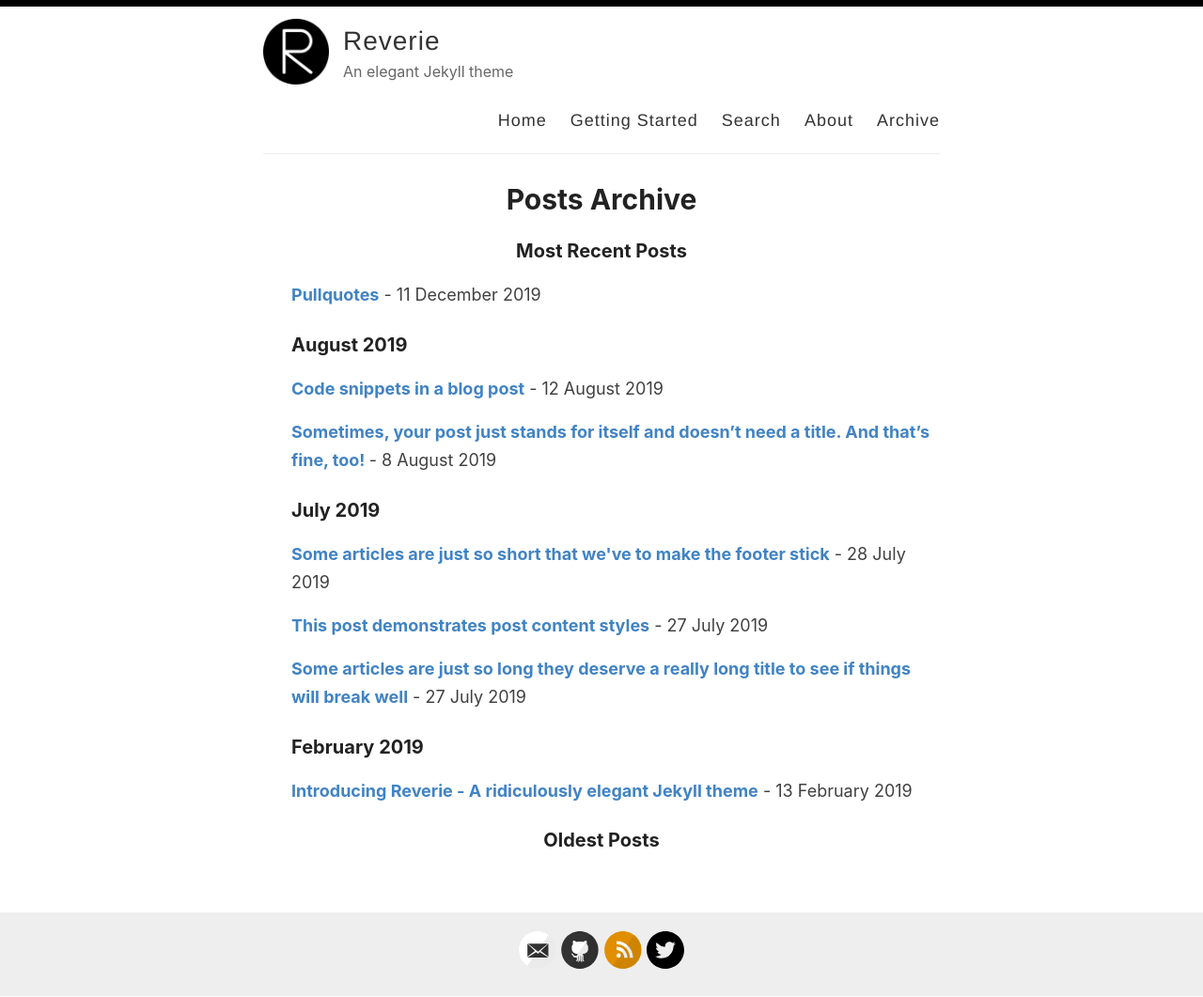
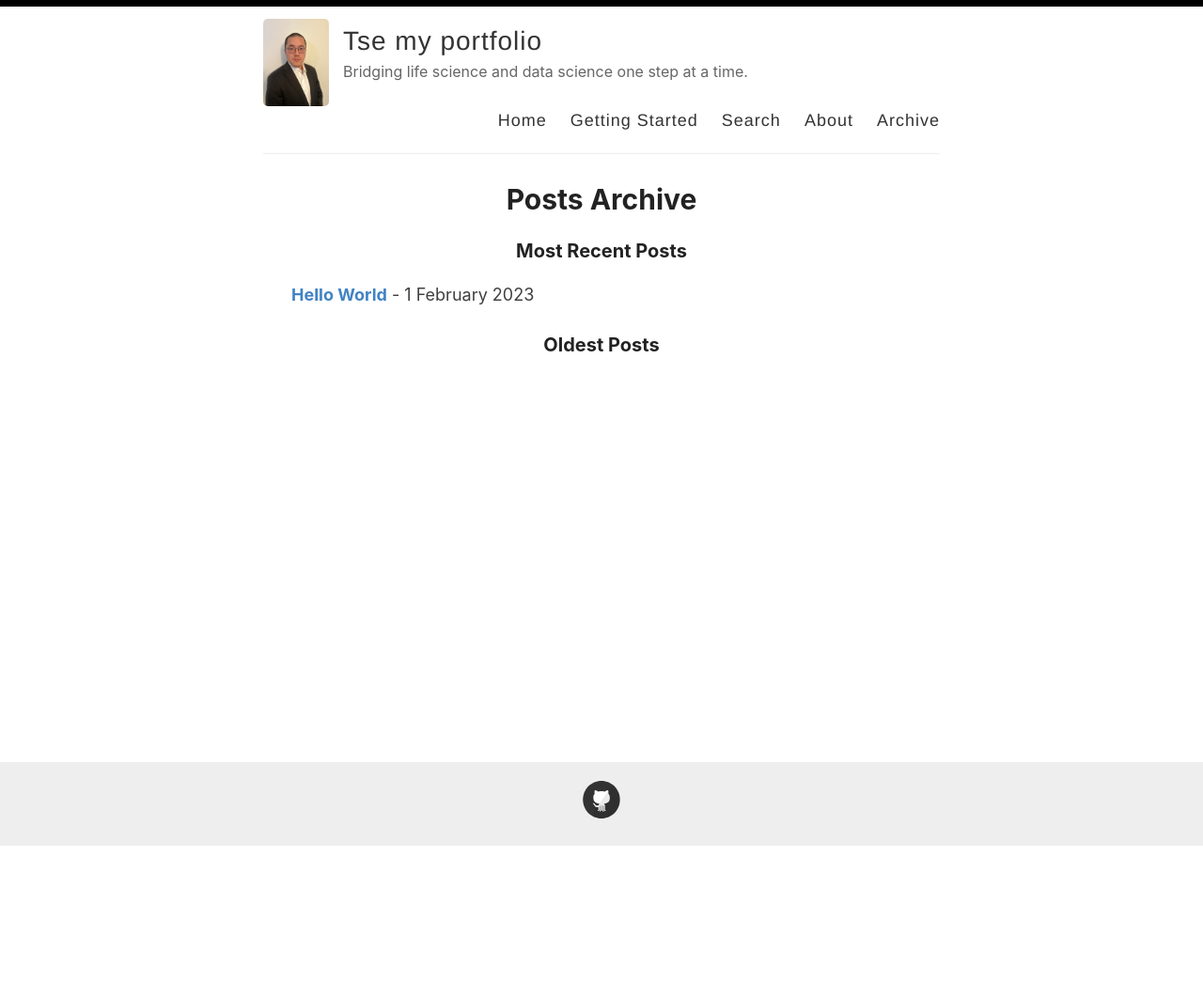
Before and after one commit to colbytse/colbytse.github.io, a Jekyll site: the page built from _pages/archive.md, in a window 1280 px wide. Shown: the whole page at 94% size. Built offline with Jekyll 4.4.1, drawn with Linux system fonts in a browser that asks for light colours; after the commit the page ends 901 px from its top, so only the background shows below that; part of the change alters nothing that is shown.

Commit message:
first edit! following readme instructions

````diff
--- a/_config.yml
+++ b/_config.yml
@@ -3,16 +3,16 @@
 #
 
 # Name of your site (displayed in the header)
-name: Reverie
+name: Tse my portfolio
 
 # Name of the author
-author: Amit Merchant
+author: Colby Tse
 
 # Short bio or description (displayed in the header)
-description: An elegant Jekyll theme
+description: Bridging life science and data science one step at a time.
 
 # URL of your avatar or profile pic (you could use your GitHub profile pic)
-avatar: /images/reverie.png
+avatar: /images/IMG_0082.jpg
 
 #
 # Flags below are optional
@@ -21,15 +21,15 @@ avatar: /images/reverie.png
 # Includes an icon in the footer for each username you enter
 footer-links:
   dribbble:
-  email: amit.d.merchant@gmail.com
+  email:
   facebook:
   flickr:
-  github: amitmerchant1990/reverie
+  github: https://github.com/colbytse
   instagram:
   linkedin:
   pinterest:
-  rss: rss
-  twitter: amit_merchant
+  rss:
+  twitter:
   stackoverflow:
   youtube: # channel/<your_long_string> or user/<user-name>
   googleplus: # anything in your profile username that comes after plus.google.com/
@@ -38,24 +38,24 @@ footer-links:
 
 # Enter your Disqus shortname (not your username) to enable commenting on posts
 # You can find your shortname on the Settings page of your Disqus account
-disqus:
+# disqus:
 
 # Enter your Google Analytics web tracking code (e.g. UA-2110908-2) to activate tracking
-google_analytics: UA-43339302-11
+# google_analytics: UA-43339302-11
 
 # For newer "GA4" analytics, use the following instead of the "UA" entry above
 #google_analytics_ga4: G-GABC1DEFG
 
 # Your website URL (e.g. http://amitmerchant1990.github.io or http://www.amitmerchant.com)
 # Used for Sitemap.xml and your RSS feed
-url: http://www.amitmerchant.com/reverie
-enforce_ssl: https://www.amitmerchant.com/reverie
+# url:
+# enforce_ssl:
 
 # If you're hosting your site at a Project repository on GitHub pages
 # (http://yourusername.github.io/repository-name)
 # and NOT your User repository (http://yourusername.github.io)
 # then add in the baseurl here, like this: "/repository-name"
-baseurl: "/reverie"
+# baseurl:
 
 #
 # !! You don't need to change any of the configuration flags below !!
@@ -89,7 +89,7 @@ plugins:
 
 include: ['_pages']
 
-paginate: 6
+paginate: 5
 paginate_path: /page:num/
 
 # Exclude these files from your production _site
--- a/_posts/2019-02-13-introducing-reverie-jekyll-theme.md
+++ /dev/null
@@ -1,85 +0,0 @@
----
-layout: post
-title: Introducing Reverie - A ridiculously elegant Jekyll theme
-categories: [Miscellaneous, Jekyll]
----
-
-[Reverie](https://github.com/amitmerchant1990/reverie) is a [Jekyll](https://jekyllrb.com/)-powered theme which is simple and opinionated. It's actually a fork of [jekyll-now](https://github.com/barryclark/jekyll-now) with some additional features and personal touches which I've implemented to suit my needs for my blog.
-
-This is a plug-and-play Jekyll theme which you can use on GitHub Pages without even setting up a local environment.
-
-![](/images/reverie-demo.png)
-
-## Features overview
-
-- Command-line free fork-first workflow, using GitHub.com to create, customize and post to your blog
-- Fully responsive and mobile optimized base theme
-- Sass/Coffeescript support using Jekyll 2.0
-- Free hosting on your GitHub Pages user site
-- All the SEO goodies comes in-built
-- Markdown blogging
-- Syntax highlighting using Pygments
-    - [Dracula syntax theme](https://draculatheme.com/) included
-- Disqus commenting
-- Google Analytics integration
-- Fuzzy search across blog posts
-- Pagination of posts works out-of-the-box.
-- Categorize posts out-of-the box
-- RSS Feed
-- In-built sitemap
-
-<div style="text-align: center;">
- <script async type="text/javascript" src="//cdn.carbonads.com/carbon.js?serve=CE7D6KJY&placement=wwwamitmerchantcom" id="_carbonads_js"></script>
-</div>
-
-## Using Reverie on GitHub Pages
-
-### Step 1) Fork Reverie to your User Repository
-
-Fork [this repository](https://github.com/amitmerchant1990/reverie), then rename the repository to `yourgithubusername.github.io`.
-
-Alternatively, you can use [Use this template](https://github.com/amitmerchant1990/reverie/generate) button if you want to create a repository with a clean commit history which will use Reverie as a template.
-
-Your Jekyll blog will often be viewable immediately at <https://yourgithubusername.github.io> (if it's not, you can often force it to build by completing step 2)
-
-### Step 2) Customize and view your site
-
-Enter your site name, description, avatar and many other options by editing the `_config.yml` file. You can easily turn on Google Analytics tracking, Disqus commenting and social icons here.
-
-Making a change to `_config.yml` (or any file in your repository) will force GitHub Pages to rebuild your site with jekyll. Your rebuilt site will be viewable a few seconds later at <https://yourgithubusername.github.io> - if not, give it ten minutes as GitHub suggests and it'll appear soon.
-
-### Step 3) Publish your first blog post
-
-Create a new file called `/_posts/2019-2-13-Hello-World.md` to publish your first blog post. That's all you need to do to publish your first blog post! This [Markdown Cheatsheet](https://github.com/adam-p/markdown-here/wiki/Markdown-Cheatsheet) might come in handy while writing the posts.
-
-> You can add additional posts in the browser on GitHub.com too! Just hit the <kbd>Create new file</kbd> button in `/_posts/` to create new content. Just make sure to include the [front-matter](http://jekyllrb.com/docs/frontmatter/) block at the top of each new blog post and make sure the post's filename is in this format: year-month-day-title.md
-
-## Using Categories in Reverie
-
-You can categorize your content based on `categories` in Reverie. For this, you just need to add `categories` in front matter like below:
-
-For adding single category:
-
-```md
-categories: JavaScript
-```
-
-For adding multiple categories:
-
-```md
-categories: [PHP, Laravel]
-```
-
-The contegorized content can be shown over this URL: <https://yourgithubusername.github.io/categories/>
-
-## RSS
-
-The generated [RSS feed](https://en.wikipedia.org/wiki/RSS) of your blog can be found at <https://yourgithubusername.github.io/feed>. You can see the example RSS feed over [here](https://www.amitmerchant.com/reverie/feed).
-
-## Sitemap
-
-The generated sitemap of your blog can be found at <https://yourgithubusername.github.io/sitemap>. You can see the example sitemap feed over [here](https://www.amitmerchant.com/reverie/sitemap).
-
-## License
-
-MIT
--- a/_posts/2019-08-08-no-title-posts.md
+++ /dev/null
@@ -1,6 +0,0 @@
----
-layout: post
-title: ""
-categories: Miscellaneous
----
-Sometimes, your post just stands for itself and doesn't need a title. And that's fine, too!
--- a/_posts/2019-12-11-pullquotes.md
+++ /dev/null
@@ -1,14 +0,0 @@
----
-layout: post
-title:  Pullquotes
-categories: [HTML,Code]
-excerpt: In graphic design, a pull quote (also known as a lift-out pull quote) is a key phrase, quotation, or excerpt that has been pulled from an article and used as a page layout graphic element, serving to entice readers into the article or to highlight a key topic.
----
-
-In graphic design, a pull quote (also known as a lift-out pull quote) is a key phrase, quotation, or excerpt that has been pulled from an article and used as a page layout graphic element, serving to entice readers into the article or to highlight a key topic. {% include pullquote.html quote="It is typically placed in a larger or distinctive typeface and on the same page." %} Pull quotes are often used in magazine and newspaper articles, annual reports, and brochures, as well as on the web. They can add visual interest to text-heavy pages with few images or illustrations.
-
-Placement of a pull quote on a page may be defined in a publication's or website's style guide. Such a typographic device may or may not be aligned with a column on the page. Some designers, for example, choose not to align the quote. In that case, the quotation cuts into two or more columns, as in the example shown. Because the pull quote invites the reader to read about the highlighted material, the pull quote should appear before the text it cites and, generally, fairly close to it.
-
-Pull quotes need not be a verbatim copy of the text being quoted; depending on a publication's house style, pull quotes may be abbreviated for space or paraphrased for clarity, with or without indication.
-
-A disadvantage of pull quotes as a design element is that they can disrupt the reading process of readers invested in reading the text sequentially by drawing attention to ghost fragments out of context. At the other extreme, when pull quotes are used to break up what would otherwise be a formless wall of text, pull quote can serve as visual landmarks to help the reader maintain a sense of sequence and place.
--- a/_posts/2019-7-27-super-long-article.md
+++ /dev/null
@@ -1,11 +0,0 @@
----
-layout: post
-title: Some articles are just so long they deserve a really long title to see if things will break well
-categories: Miscellaneous
----
-
-Lorem ipsum dolor sit amet, consectetur adipiscing elit. Fusce bibendum neque eget nunc mattis eu sollicitudin enim tincidunt. Vestibulum lacus tortor, ultricies id dignissim ac, bibendum in velit. Proin convallis mi ac felis pharetra aliquam. Curabitur dignissim accumsan rutrum. In arcu magna, aliquet vel pretium et, molestie et arcu. Mauris lobortis nulla et felis ullamcorper bibendum. Phasellus et hendrerit mauris. Proin eget nibh a massa vestibulum pretium. Suspendisse eu nisl a ante aliquet bibendum quis a nunc. Praesent varius interdum vehicula. Aenean risus libero, placerat at vestibulum eget, ultricies eu enim. Praesent nulla tortor, malesuada adipiscing adipiscing sollicitudin, adipiscing eget est.
-
-Lorem ipsum dolor sit amet, consectetur adipiscing elit. Fusce bibendum neque eget nunc mattis eu sollicitudin enim tincidunt. Vestibulum lacus tortor, ultricies id dignissim ac, bibendum in velit. Proin convallis mi ac felis pharetra aliquam. Curabitur dignissim accumsan rutrum. In arcu magna, aliquet vel pretium et, molestie et arcu. Mauris lobortis nulla et felis ullamcorper bibendum. Phasellus et hendrerit mauris. Proin eget nibh a massa vestibulum pretium. Suspendisse eu nisl a ante aliquet bibendum quis a nunc. Praesent varius interdum vehicula. Aenean risus libero, placerat at vestibulum eget, ultricies eu enim. Praesent nulla tortor, malesuada adipiscing adipiscing sollicitudin, adipiscing eget est.
-
-Lorem ipsum dolor sit amet, consectetur adipiscing elit. Fusce bibendum neque eget nunc mattis eu sollicitudin enim tincidunt. Vestibulum lacus tortor, ultricies id dignissim ac, bibendum in velit. Proin convallis mi ac felis pharetra aliquam. Curabitur dignissim accumsan rutrum. In arcu magna, aliquet vel pretium et, molestie et arcu. Mauris lobortis nulla et felis ullamcorper bibendum. Phasellus et hendrerit mauris. Proin eget nibh a massa vestibulum pretium. Suspendisse eu nisl a ante aliquet bibendum quis a nunc. Praesent varius interdum vehicula. Aenean risus libero, placerat at vestibulum eget, ultricies eu enim. Praesent nulla tortor, malesuada adipiscing adipiscing sollicitudin, adipiscing eget est.
--- a/_posts/2019-7-27-this-post-demonstrates-post-content-styles.md
+++ /dev/null
@@ -1,95 +0,0 @@
----
-layout: post
-title: This post demonstrates post content styles
-categories: Miscellaneous
----
-
-Lorem ipsum dolor sit amet, consectetur adipiscing elit. Fusce bibendum neque eget nunc mattis eu sollicitudin enim tincidunt. Vestibulum lacus tortor, ultricies id dignissim ac, bibendum in velit. Praesent varius interdum vehicula. Aenean risus libero, placerat at vestibulum eget, ultricies eu enim. Praesent nulla tortor, malesuada adipiscing adipiscing sollicitudin, adipiscing eget est.
-
-## Some great heading (h2)
-
-Proin convallis mi ac felis pharetra aliquam. Curabitur dignissim accumsan rutrum. In arcu magna, aliquet vel pretium et, molestie et arcu.
-
-Mauris lobortis nulla et felis ullamcorper bibendum. Phasellus et hendrerit mauris. Proin eget nibh a massa vestibulum pretium. Suspendisse eu nisl a ante aliquet bibendum quis a nunc. Praesent varius interdum vehicula. Aenean risus libero, placerat at vestibulum eget, ultricies eu enim. Praesent nulla tortor, malesuada adipiscing adipiscing sollicitudin, adipiscing eget est.
-
-## Another great heading (h2)
-
-Lorem ipsum dolor sit amet, consectetur adipiscing elit. Fusce bibendum neque eget nunc mattis eu sollicitudin enim tincidunt. Vestibulum lacus tortor, ultricies id dignissim ac, bibendum in velit.
-
-### Some great subheading (h3)
-
-Proin convallis mi ac felis pharetra aliquam. Curabitur dignissim accumsan rutrum. In arcu magna, aliquet vel pretium et, molestie et arcu. Mauris lobortis nulla et felis ullamcorper bibendum.
-
-Phasellus et hendrerit mauris. Proin eget nibh a massa vestibulum pretium. Suspendisse eu nisl a ante aliquet bibendum quis a nunc.
-
-### Some great subheading (h3)
-
-Praesent varius interdum vehicula. Aenean risus libero, placerat at vestibulum eget, ultricies eu enim. Praesent nulla tortor, malesuada adipiscing adipiscing sollicitudin, adipiscing eget est.
-
-> This quote will change your life. It will reveal the secrets of the universe, and all the wonders of humanity. Don't misuse it.
-
-Lorem ipsum dolor sit amet, consectetur adipiscing elit. Fusce bibendum neque eget nunc mattis eu sollicitudin enim tincidunt.
-
-### Some great subheading (h3)
-
-Vestibulum lacus tortor, ultricies id dignissim ac, bibendum in velit. Proin convallis mi ac felis pharetra aliquam. Curabitur dignissim accumsan rutrum.
-
-```html
-<html>
-  <head>
-  </head>
-  <body>
-    <p>Hello, World!</p>
-  </body>
-</html>
-```
-
-
-In arcu magna, aliquet vel pretium et, molestie et arcu. Mauris lobortis nulla et felis ullamcorper bibendum. Phasellus et hendrerit mauris.
-
-#### You might want a sub-subheading (h4)
-
-In arcu magna, aliquet vel pretium et, molestie et arcu. Mauris lobortis nulla et felis ullamcorper bibendum. Phasellus et hendrerit mauris.
-
-In arcu magna, aliquet vel pretium et, molestie et arcu. Mauris lobortis nulla et felis ullamcorper bibendum. Phasellus et hendrerit mauris.
-
-#### But it's probably overkill (h4)
-
-In arcu magna, aliquet vel pretium et, molestie et arcu. Mauris lobortis nulla et felis ullamcorper bibendum. Phasellus et hendrerit mauris.
-
-### Oh hai, an unordered list!!
-
-In arcu magna, aliquet vel pretium et, molestie et arcu. Mauris lobortis nulla et felis ullamcorper bibendum. Phasellus et hendrerit mauris.
-
-- First item, yo
-- Second item, dawg
-- Third item, what what?!
-- Fourth item, fo sheezy my neezy
-
-### Oh hai, an ordered list!!
-
-In arcu magna, aliquet vel pretium et, molestie et arcu. Mauris lobortis nulla et felis ullamcorper bibendum. Phasellus et hendrerit mauris.
-
-1. First item, yo
-2. Second item, dawg
-3. Third item, what what?!
-4. Fourth item, fo sheezy my neezy
-
-
-
-## Headings are cool! (h2)
-
-Proin eget nibh a massa vestibulum pretium. Suspendisse eu nisl a ante aliquet bibendum quis a nunc. Praesent varius interdum vehicula. Aenean risus libero, placerat at vestibulum eget, ultricies eu enim. Praesent nulla tortor, malesuada adipiscing adipiscing sollicitudin, adipiscing eget est.
-
-Praesent nulla tortor, malesuada adipiscing adipiscing sollicitudin, adipiscing eget est.
-
-Proin eget nibh a massa vestibulum pretium. Suspendisse eu nisl a ante aliquet bibendum quis a nunc.
-
-### Tables
-
-|Title 1               | Title 2               | Title 3               | Title 4              |
-|--------------------- | --------------------- | --------------------- | ---------------------|
-|lorem                 | lorem ipsum           | lorem ipsum dolor     | lorem ipsum dolor sit|
-|lorem ipsum dolor sit | lorem ipsum dolor sit | lorem ipsum dolor sit | lorem ipsum dolor sit|
-|lorem ipsum dolor sit | lorem ipsum dolor sit | lorem ipsum dolor sit | lorem ipsum dolor sit|
-|lorem ipsum dolor sit | lorem ipsum dolor sit | lorem ipsum dolor sit | lorem ipsum dolor sit|
--- a/_posts/2019-7-28-super-short-article.md
+++ /dev/null
@@ -1,7 +0,0 @@
----
-layout: post
-title: Some articles are just so short that we've to make the footer stick
-categories: Miscellaneous
----
-
-Lorem ipsum dolor sit amet, consectetur adipisicing elit, sed do eiusmod tempor incididunt ut labore et dolore magna aliqua. Ut enim ad minim veniam, quis nostrud exercitation ullamco laboris nisi ut aliquip ex ea commodo consequat. Duis aute irure dolor in reprehenderit in voluptate velit esse cillum dolore eu fugiat nulla pariatur. Excepteur sint occaecat cupidatat non proident, sunt in culpa qui officia deserunt mollit anim id est laborum.
--- a/_posts/2019-8-12-code-snippets.md
+++ /dev/null
@@ -1,42 +0,0 @@
----
-layout: post
-title:  Code snippets in a blog post
-categories: [HTML,Code]
----
-
-This post demonstrate the use of code snippets in the theme. The code snippets are powered by [Pygments](http://pygments.org/) and the code theme that is been used in Reverie is called [Draula](https://draculatheme.com/).
-
-This is a raw snippet:
-
-```
-hello world
-123
-This is a text snippet
-```
-
-This is a PHP snippet:
-
-```php
-<?php
-    echo 'Hello, World!';
-?>
-```
-
-This is a JavaScript snippet:
-
-```js
-const add = (a, b) => a + b
-const minus = (a, b) => a - b
-
-console.log(add(100,200))  // 300
-console.log(minus(100,200))  // -100
-```
-
-This is a Python snippet:
-
-```python
-def say_hello():
-    print("hello world!")
-
-say_hello()   // "hello world!"
-```
--- /dev/null
+++ b/_posts/2023-02-01-Hello-World.md
@@ -0,0 +1 @@
+Today marks the day I begin working on my public portfolio! This will be the first post of hopefully many to come to track my journey in new territory.
````
Also changed, not shown: images/IMG_0082.jpg (added).
